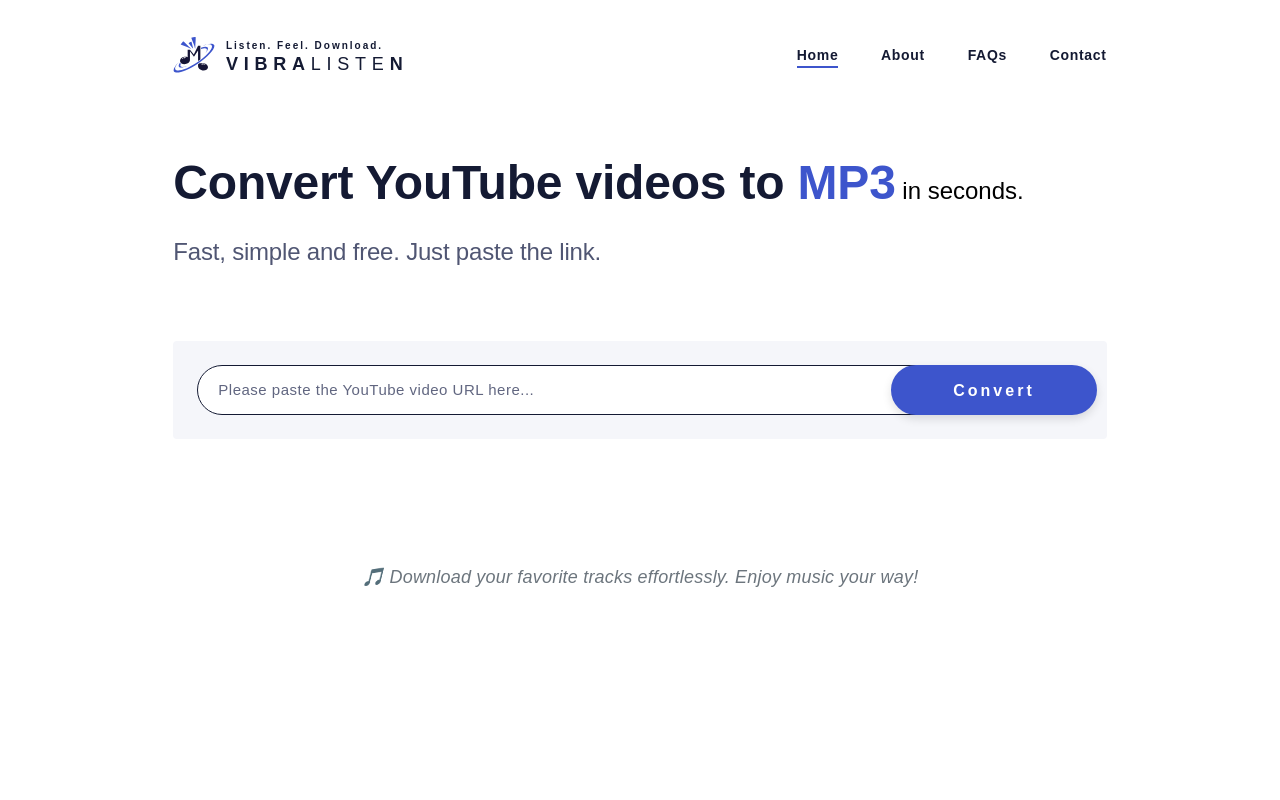
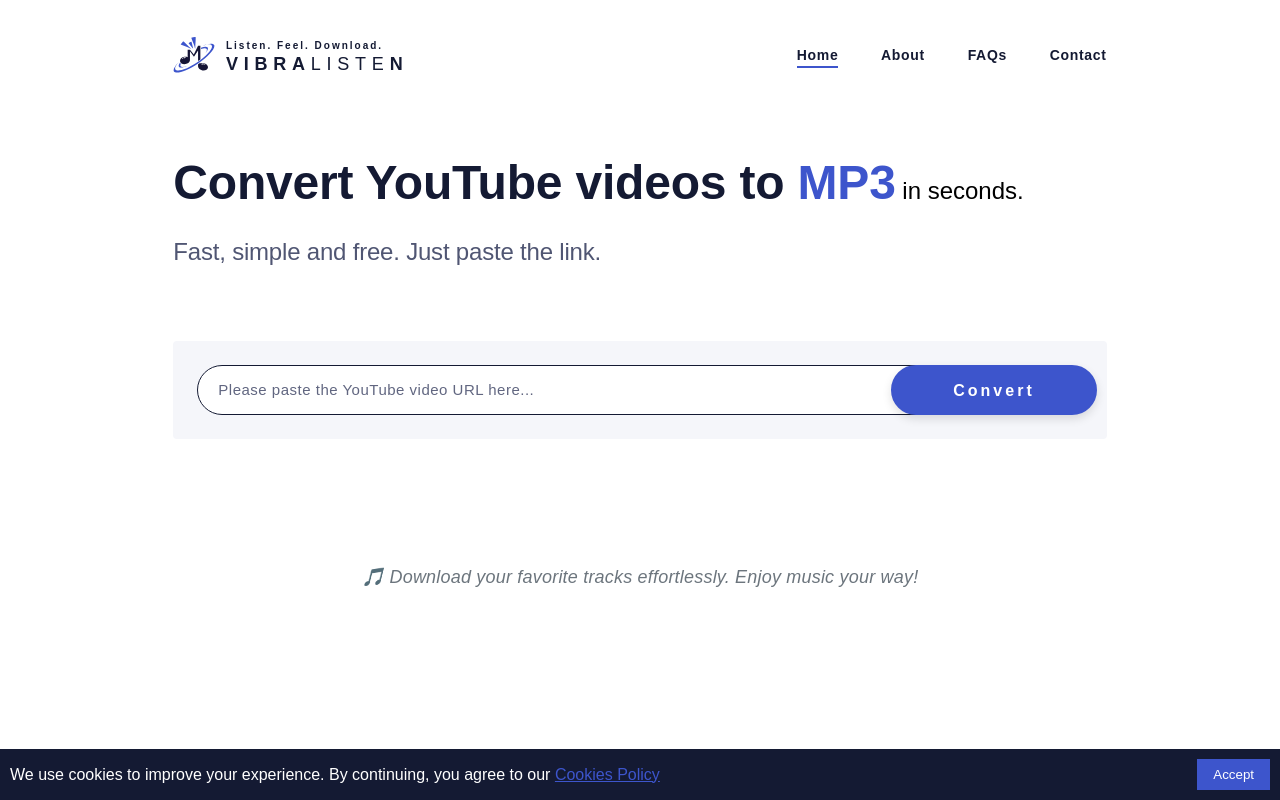
Before and after one commit to lodsa-ntos/vibralisten, a React (Vite) app in the folder frontend/: page / in a window 1280 px wide. Shown: the top 800 px of the page. Built offline with nearby package versions, Linux system fonts and the light colour scheme; a web font is replaced by a local one.

Commit message:
Add CookiesBanner component to App; integrate cookie consent banner into application layout

```diff
--- a/frontend/src/App.jsx
+++ b/frontend/src/App.jsx
@@ -7,6 +7,7 @@ import Contact from "./pages/Contact/Contact";
 import Terms from "./pages/Terms/Terms";
 import Privacy from "./pages/Privacy/Privacy";
 import Cookies from "./pages/Cookies/Cookies";
+import CookiesBanner from "./components/CookiesBanner/CookiesBanner";
 import "./assets/styles/global.css";
 
 const ScrollToSection = () => {
@@ -26,6 +27,8 @@ const ScrollToSection = () => {
 
 const App = () => {
   return (
+    <>
+    <CookiesBanner />
     <Router>
       <ScrollToSection />
       <Routes>
@@ -38,6 +41,7 @@ const App = () => {
         <Route path="/cookies" element={<Cookies />} />
       </Routes>
     </Router>
+    </>
   );
 };
 
```
